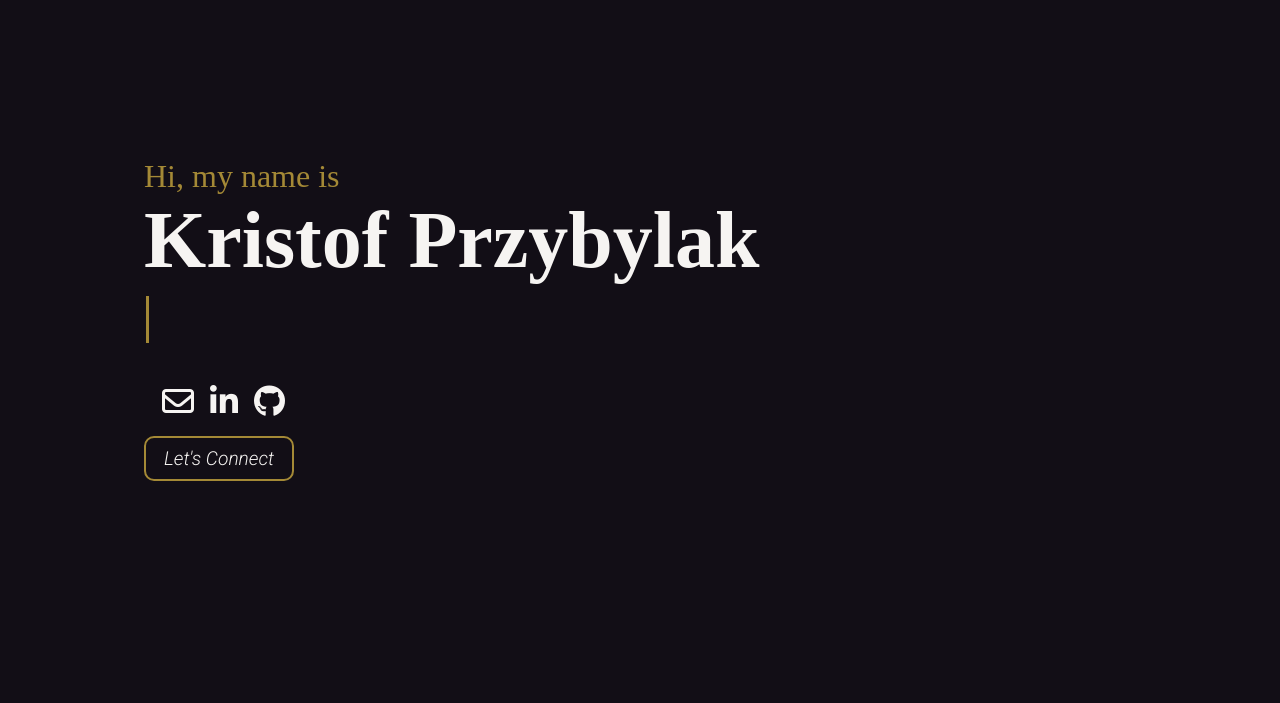
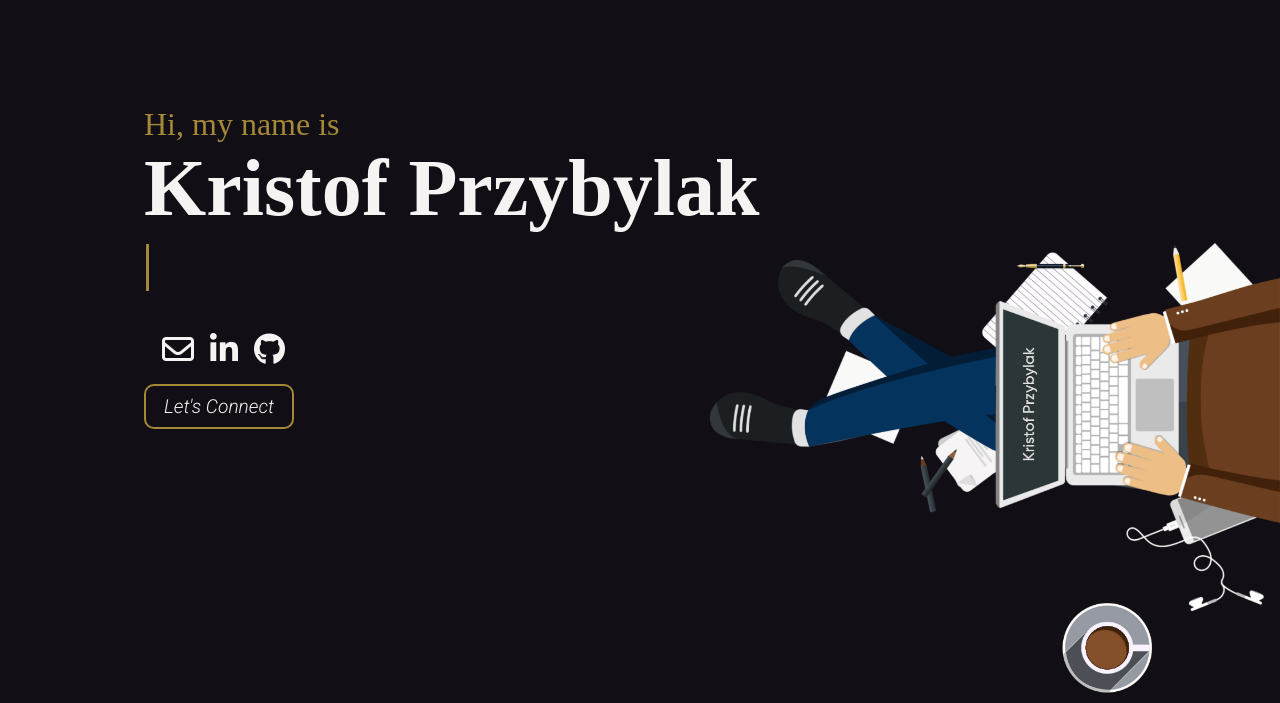
Before and after one commit to przybylak1995/Kristof_Przybylak_Portfolio, a plain HTML site: page Index.html in a window 1280 px wide. Both pictures are taken after a click on the button "Let's Connect". Shown: the part 97-800 px from the top of the page. Drawn offline with Linux system fonts and the light colour scheme; a web font is replaced by a local one.

Commit message:
Image change and animation coffe mug

```diff
--- a/Css/Index.css
+++ b/Css/Index.css
@@ -161,6 +161,9 @@ span{
     border: 2px solid var(--gold-color);
 
 }
+.banner-img , .coffee{
+    display: none;
+}
 .transform_text{
     z-index: -1;
     opacity: 0.1;
--- a/Css/IndexDeksk.css
+++ b/Css/IndexDeksk.css
@@ -2,6 +2,10 @@
 
 @media screen and (min-width: 570px )
 {
+
+    body{
+        overflow-x: hidden;
+    }
     .desktop{
         display: flex;
     }
@@ -70,10 +74,26 @@
     }
     .introductie_chalkBoard{
         display: flex;
-        margin: 7% 5%;
+        margin: 3% 5%;
         justify-content: space-between;
         align-items: center;
     }
+    .banner-img{
+        display: flex;
+        position: absolute;
+        right: 0;
+    }
+    .coffee{
+        display: flex;
+        position: absolute;
+        overflow: hidden;
+        right: -200px;
+        bottom: 10px;
+        width: 7%;
+        transition: 2s;
+
+    }
+
 
     .about_container{
         display: flex;
@@ -94,7 +114,7 @@
     }
     .btn_connect:hover{
         cursor: pointer;
-
+        background: goldenrod;
 
     }
     .project_row{
--- a/Index.html
+++ b/Index.html
@@ -39,12 +39,14 @@
 
 <div class="desktop navbar">
     <img class="icon" src="Images/devo.png" alt="Logo site">
+
+
     <div class="navbar_container_right">
         <ul class="list-items">
             <li class="list-item"><a href="#">Home</a></li>
             <li class="list-item"><a href="#about">About</a></li>
             <li class="list-item"><a href="">Projects</a></li>
-            <li class="list-item"><a href="">Contact</a></li>
+            <li class="list-item"><a href="#contact">Contact</a></li>
         </ul>
         <img class="dark_light" src="Images/light.png" alt="">
     </div>
@@ -69,6 +71,9 @@
         <h1  class="transform_text mobile">DEV</h1>
 
     </div>
+
+    <img class="  banner-img" style="width: 45%" src="Images/Project%201.png" alt="">
+    <img class="coffee" src="Images/coffee-cup.png" alt="">
 
 </div>
 
@@ -119,7 +124,7 @@
 
 </div>
 
-<div class="form_container">
+<div id="contact" class="form_container">
     <h1>Let's connect</h1>
     <form method="post">
         <input placeholder="Name" type="text">
--- a/JavaScript/Index.js
+++ b/JavaScript/Index.js
@@ -57,3 +57,15 @@ function ModeSwitch ()
 
      })
  }
+ SlideCoffeeMug();
+function SlideCoffeeMug()
+{
+    let conn = document.getElementById("btn_connect");
+    let coffee = document.querySelector(".coffee");
+
+    conn.addEventListener("click", ()=>
+    {
+        coffee.style.width = "7%";
+        coffee.style.right = "10%";
+    })
+}
```
Also changed, not shown: Images/Ontwerp zonder titel.png (deleted), Images/Project 1.png (added), Images/a.png (deleted), Images/banner_img.png (added), Images/coffee-cup.png (added), Images/rubikis.png (deleted).
